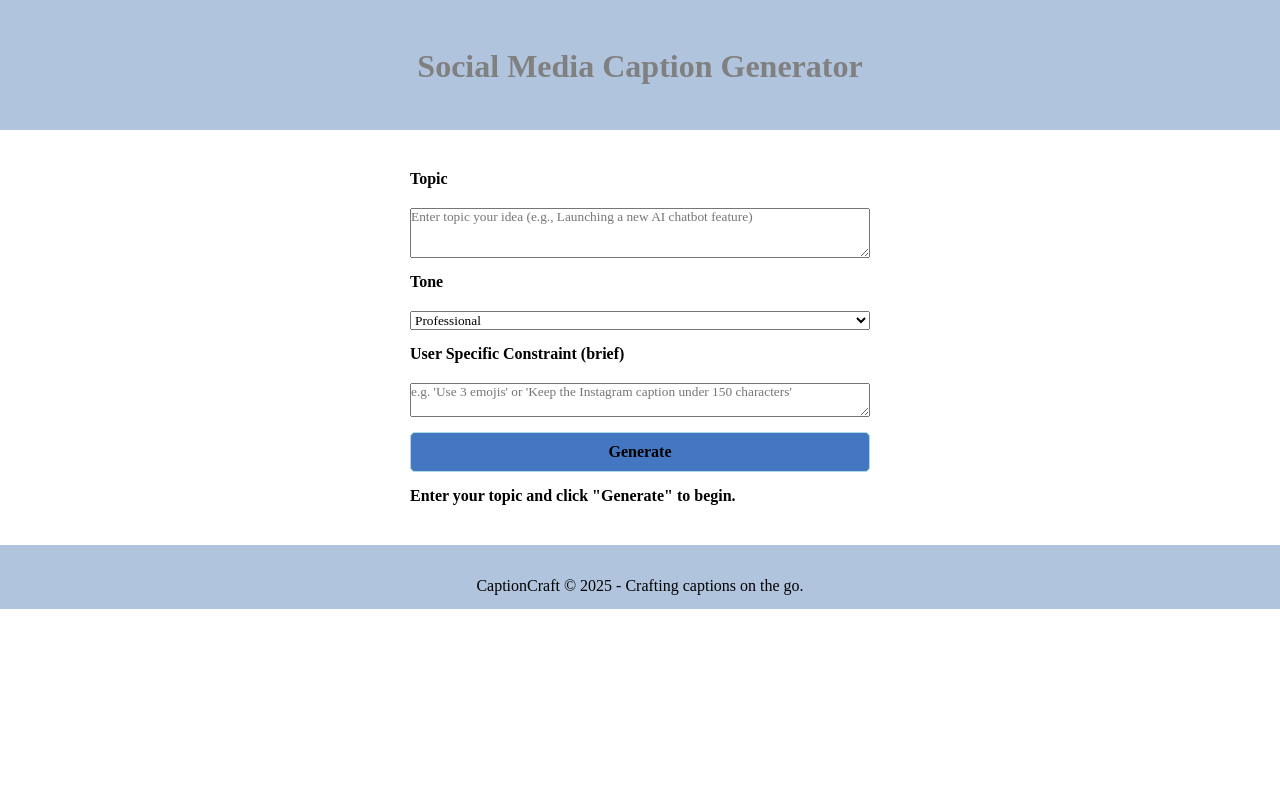
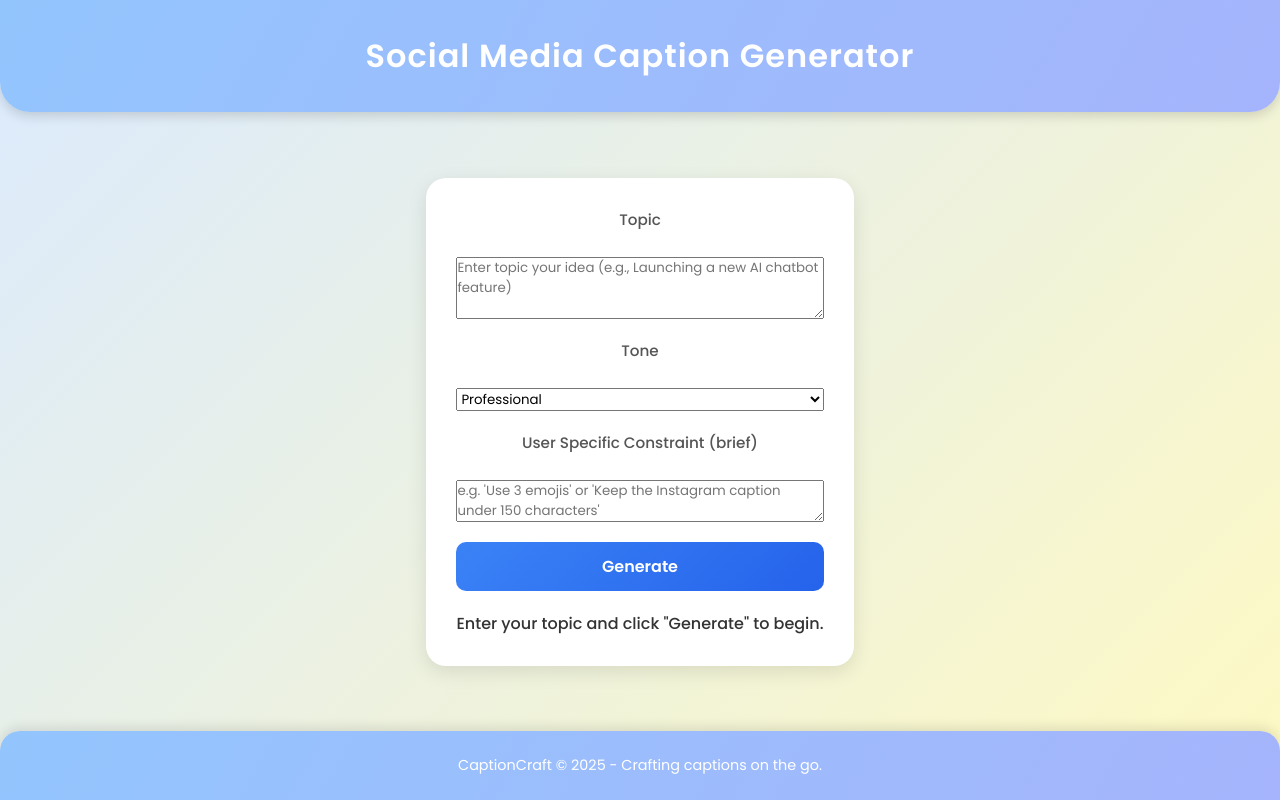
Before and after one commit to MfobesTechJournal/Caption_Craft, a plain HTML site: page index.html in a window 1280 px wide. Drawn offline with Linux system fonts and the light colour scheme.

Commit message:
Update style.css
K-style & Reba updated style.css to a more modern style.

```diff
--- a/style.css
+++ b/style.css
@@ -1,56 +1,104 @@
+@import url('https://fonts.googleapis.com/css2?family=Poppins:wght@400;500;600&display=swap');
+
 * {
   margin: 0;
   padding: 0;
   box-sizing: border-box;
-  font-family: Lora;
+  font-family: 'Poppins', sans-serif;
 }
+
+body {
+  background: linear-gradient(135deg, #dbeafe, #fef9c3);
+  color: #333;
+  min-height: 100vh;
+  display: flex;
+  flex-direction: column;
+  justify-content: space-between;
+}
+
 main {
   display: grid;
-  gap: 15px;
-  max-width: 500px;
-  margin: 20px auto;
-  padding: 20px;
-  font-weight: bold;
-}
-header {
-  color: grey;
-  background-color: lightsteelblue;
+  gap: 20px;
+  max-width: 600px;
+  margin: 40px auto;
+  padding: 30px;
+  background-color: #fff;
+  border-radius: 20px;
+  box-shadow: 0 6px 20px rgba(0,0,0,0.1);
   text-align: center;
-  height: 130px;
-  display: flexbox;
-  padding: 3rem;
   font-weight: 500;
 }
+
+header {
+  background: linear-gradient(120deg, #93c5fd, #a5b4fc);
+  color: white;
+  text-align: center;
+  padding: 2rem;
+  border-radius: 0 0 30px 30px;
+  box-shadow: 0 4px 12px rgba(0,0,0,0.15);
+}
+
 h1 {
-  text-align: center;
-  height: 75px;
+  font-size: 2rem;
+  letter-spacing: 1px;
 }
+
 label {
-  padding-bottom: 5px;
+  font-size: 0.95rem;
+  color: #555;
+  margin-bottom: 6px;
+  display: block;
 }
-footer {
-  background-color: lightsteelblue;
-  height: 50px;
-  padding: 2rem;
-  text-align: center;
-}
+
 button {
   width: 100%;
-  padding: 10px;
+  padding: 12px;
   font-size: 1rem;
-  border-radius: 5px;
-  border: 1px solid lightblue;
+  font-weight: 600;
+  border-radius: 10px;
+  border: none;
+  background: linear-gradient(135deg, #3b82f6, #2563eb);
+  color: white;
+  cursor: pointer;
+  transition: all 0.3s ease;
 }
-#generateBtn {
-  display: inline-block;
-  cursor: pointer;
-  background-color: rgb(67, 119, 193);
-  font-weight: bold;
+
+button:hover {
+  transform: translateY(-2px);
+  box-shadow: 0 6px 15px rgba(37, 99, 235, 0.3);
 }
+
 .outputArea {
-  display: grid;
-  padding: 10px;
-  border: 1px solid lightgray;
-  min-height: 50px;
-  margin-top: 10px;
+  display: flex;
+  justify-content: center;
+  align-items: center;
+  border: 2px dashed #d1d5db;
+  border-radius: 12px;
+  padding: 20px;
+  background-color: #f9fafb;
+  min-height: 80px;
+  color: #4b5563;
+  font-weight: 500;
 }
+
+.icon {
+  width: 40px;
+  height: 40px;
+  fill: #3b82f6;
+  transition: all 0.3s ease;
+}
+
+.icon:hover {
+  fill: #1d4ed8;
+  transform: scale(1.1);
+}
+
+footer {
+  background: linear-gradient(120deg, #93c5fd, #a5b4fc);
+  color: white;
+  text-align: center;
+  padding: 1.5rem;
+  font-size: 0.9rem;
+  border-radius: 20px 20px 0 0;
+  box-shadow: 0 -4px 12px rgba(0,0,0,0.1);
+}
```
